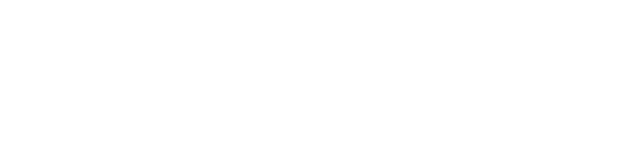
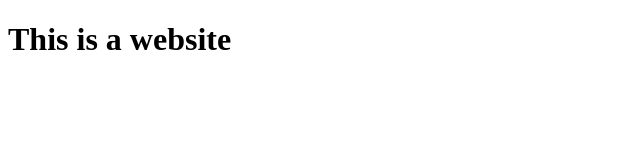
Before and after one commit to LiamPalmqvist/Portfolio, a plain HTML site: page index.html in a window 1280 px wide. Shown: the whole page, without its empty margins (0-640 px from the left). Drawn offline with Linux system fonts and the light colour scheme.

Commit message:
Test commit

```diff
--- a/index.html
+++ b/index.html
@@ -13,5 +13,9 @@
 	<body>
 	<!--Markup all web page content inside the 'body' tags -->
 
+    <div>
+        <h1>This is a website</h1>
+    </div>
+
 	</body><!--Close 'body' -->
 </html><!--Close 'html' -->
```
